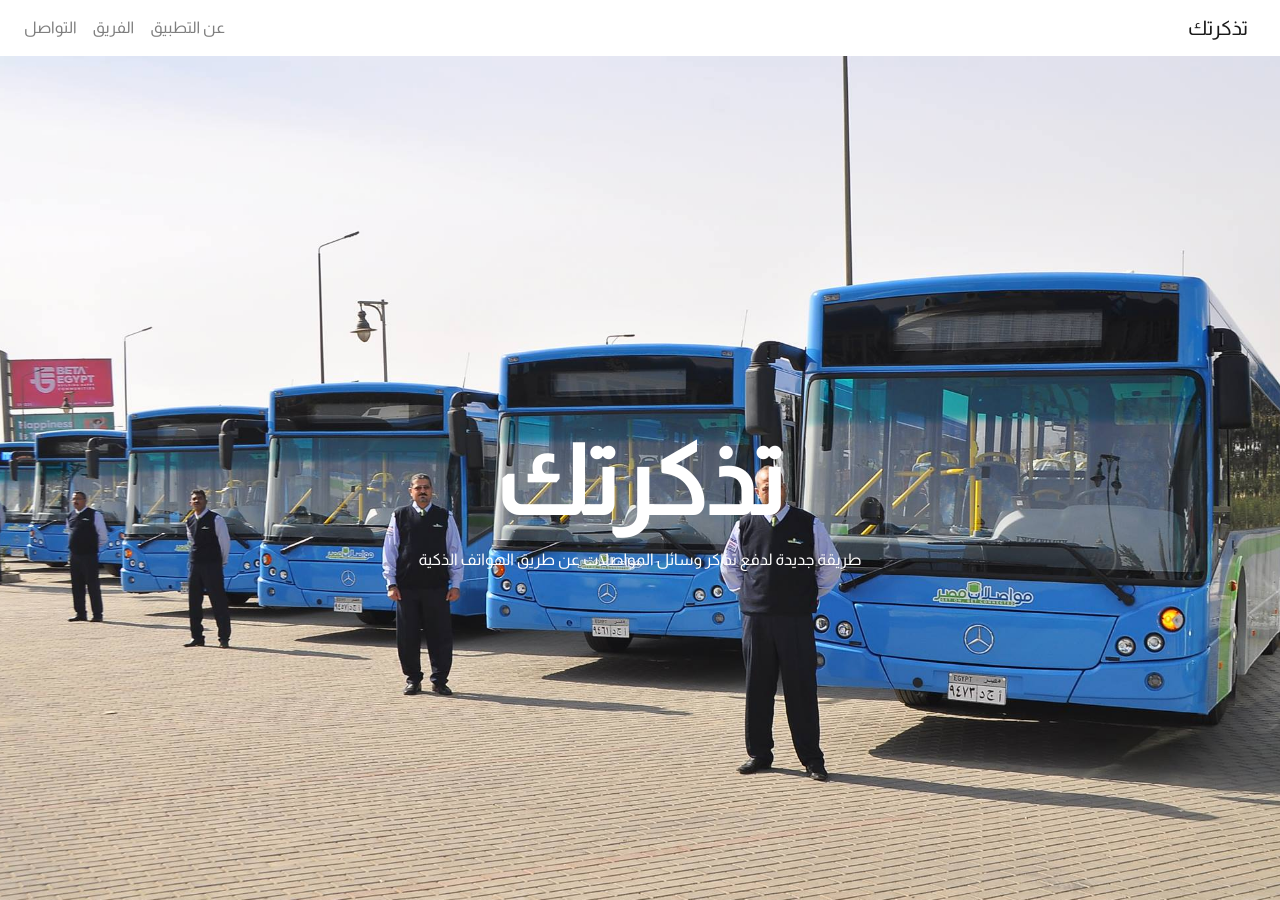
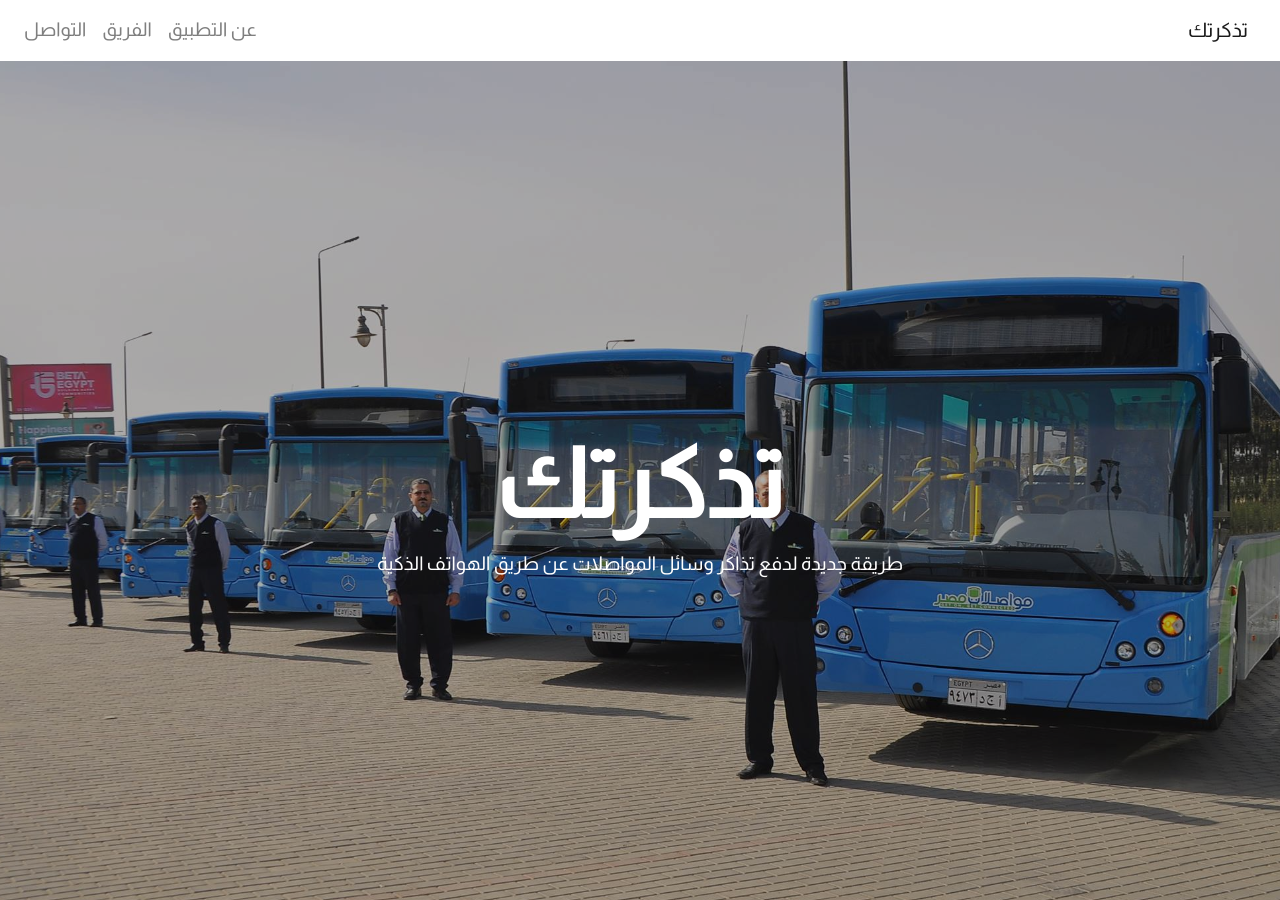
Before and after one commit to tazkrtak/website, a Jekyll site: the page built from index.html, in a window 1280 px wide and 900 px high. Built offline with Jekyll 4.4.1, drawn with Linux system fonts in a browser that asks for light colours; nearby versions of some CDN libraries.

Commit message:
Edit Styles

```diff
--- a/_sass/_base.scss
+++ b/_sass/_base.scss
@@ -1,27 +1,17 @@
 html {
   direction: rtl;
-  scroll-behavior: smooth;
 }
 
 body {
   font-family: "Almarai", sans-serif;
-}
-
-::-webkit-scrollbar {
-  width: 4px;
-
-  &-thumb {
-    background: #63f0b1;
-  }
-
-  &-track {
-    background: green;
-  }
+  font-size: 19px;
 }
 
 #intro {
   min-height: 100vh;
   color: white;
+  background-color: rgba(0, 0, 0, 0.32);
+  background-blend-mode: multiply;
   background-image: url(/assets/buses.jpg);
   background-size: cover;
   background-repeat: no-repeat;
```
